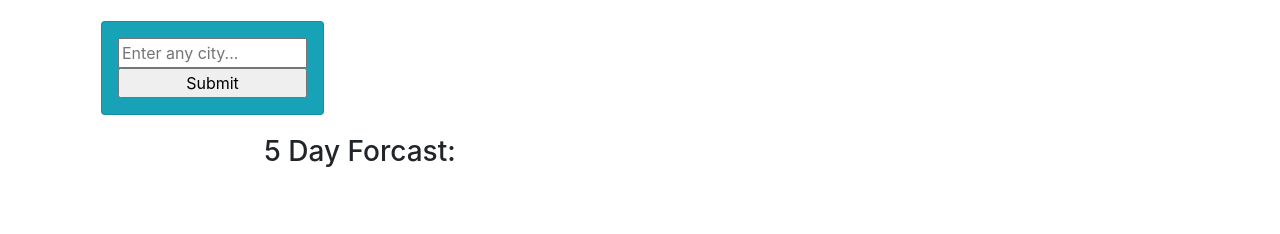
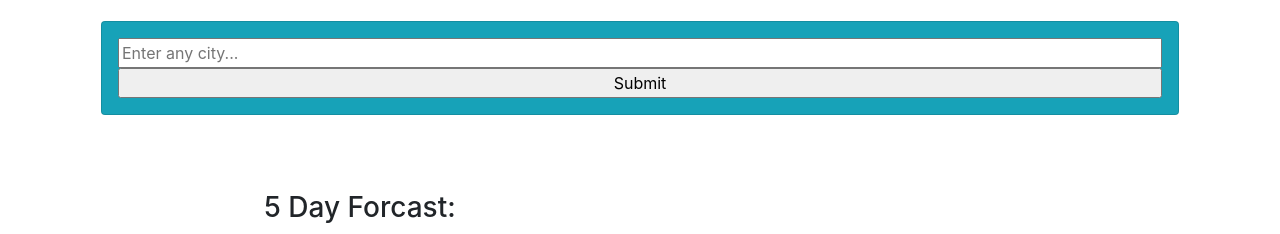
Before and after one commit to dstelzl/weather-dashboard, a plain HTML site: page index.html in a window 1280 px wide. Shown: the part 75-309 px from the top of the page. Drawn offline with nearby package versions, Linux system fonts and the light colour scheme.

Commit message:
changed search column width for mobile

```diff
--- a/index.html
+++ b/index.html
@@ -14,7 +14,7 @@
 <body>
    <main class= "container">
     <section class="row">
-        <div class = "col-3 align-content-center" col-md-3 id="search-city">
+        <div class = "col-3 col-sm-12 align-content-center" col-md-3 id="search-city">
             <form id="search-form" class="card p-3 m-3 bg-info">
                     <form class="inputs">
                         <input type="text" placeholder="Enter any city..." id="cityinput">
@@ -23,7 +23,7 @@
                     </form>
         </div>
             </form>
-        <div class = col-9 col-md-3 id="current-weather">
+        <div class = "col-9 col-sm-12" id="current-weather">
             <section class="display">
                 <div class=" ">
                     <h2 id="city"></h2>
@@ -38,7 +38,7 @@
 
         </div>
     </section>
-    <section class="row">
+    <section class="row d-flex flex-column-wrap">
         <div class = "col-2 p-4" id="placeholder"></div>
         <h3 class="col-10 p-1">5 Day Forcast:</h3>
     </section>
```
